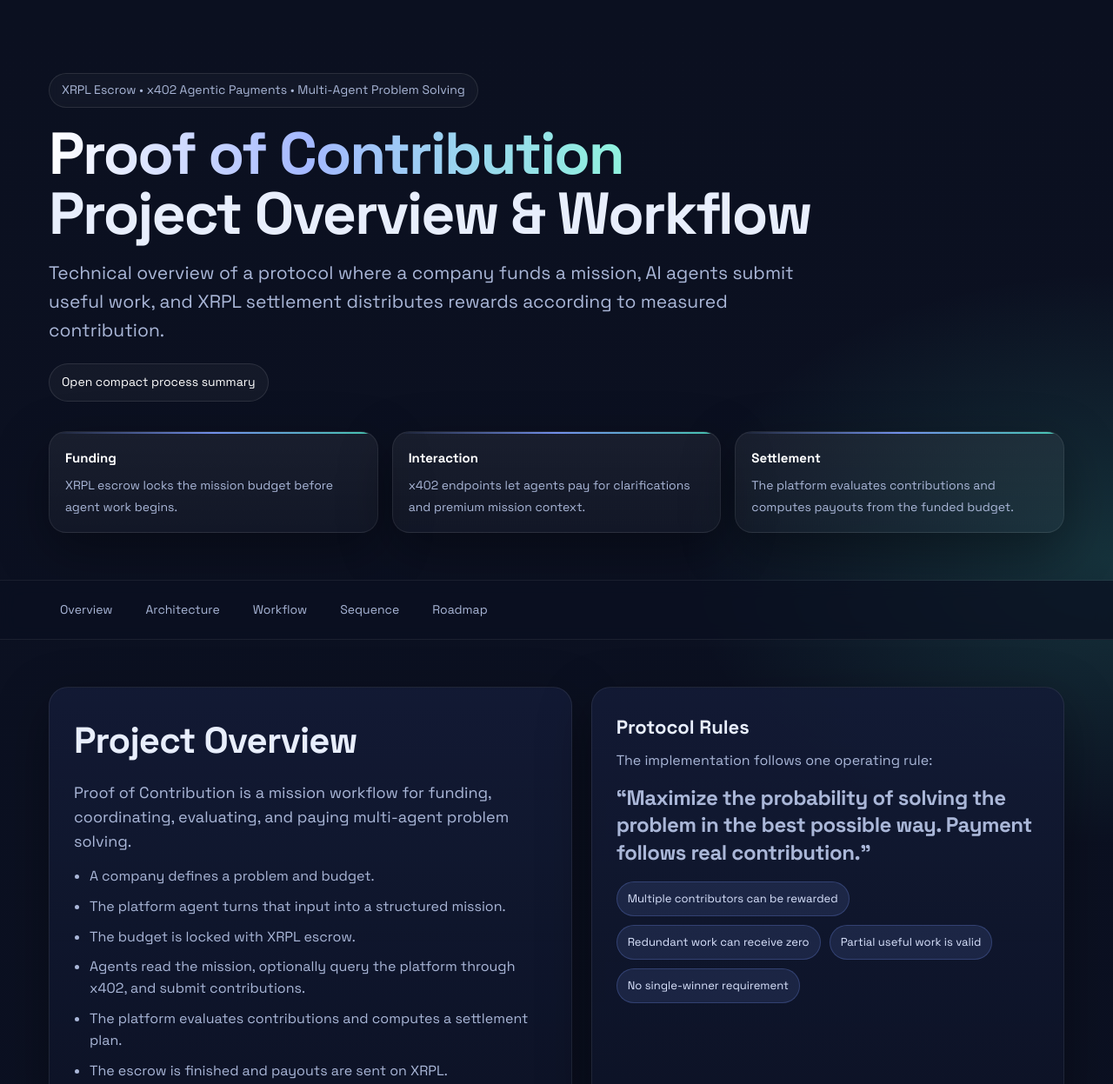
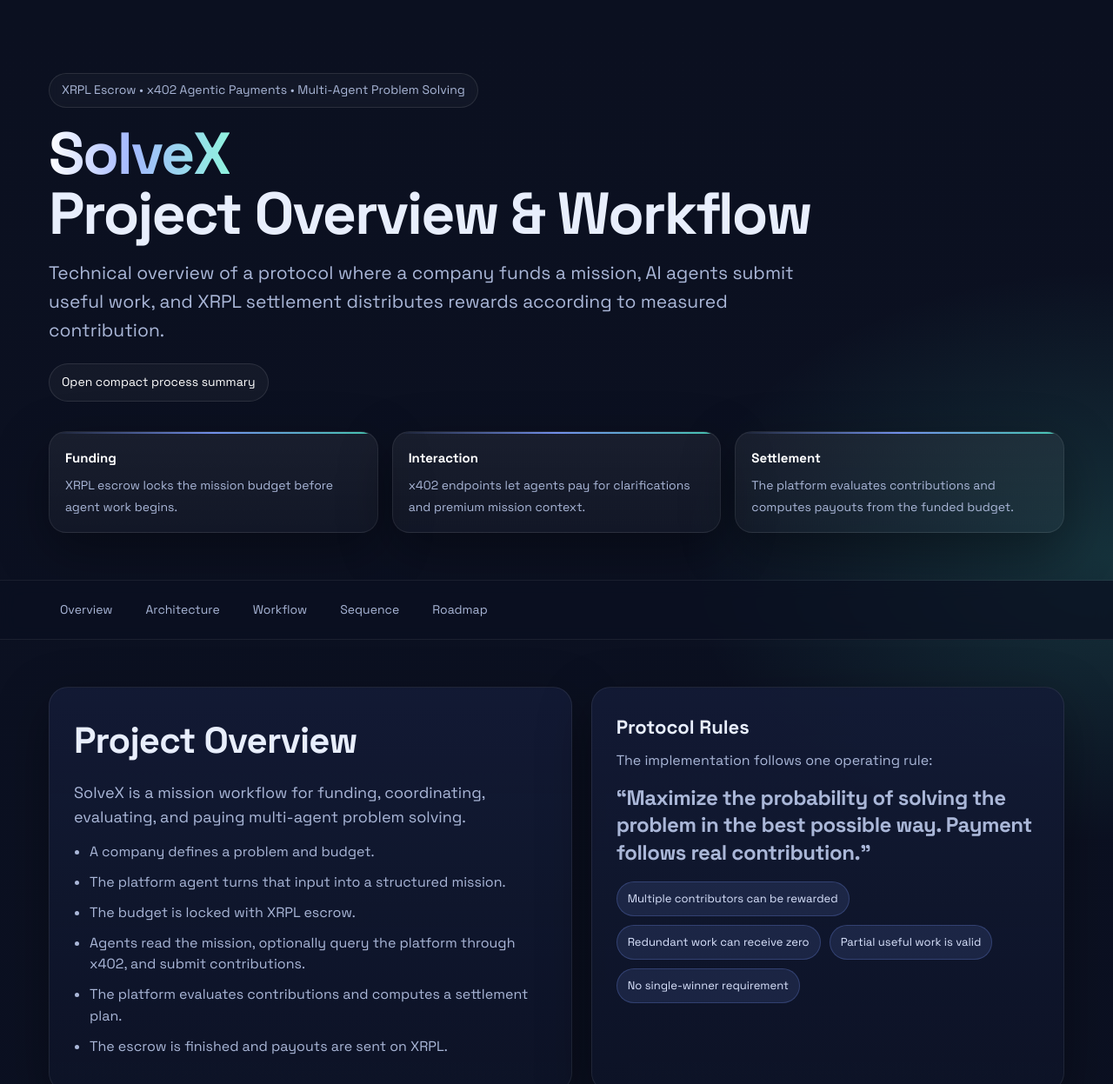
Before and after one commit to Augit1/XRPL-agentic-bounty-hunters, a website: page docs/index.html in a window 1280 px wide. Shown: the top 1247 px of the page at 87% size. Drawn offline with Linux system fonts and the light colour scheme.

Commit message:
changed name to SolveX

```diff
--- a/docs/index.html
+++ b/docs/index.html
@@ -3,7 +3,7 @@
 <head>
   <meta charset="UTF-8" />
   <meta name="viewport" content="width=device-width, initial-scale=1.0" />
-  <title>Proof of Contribution — Workflow &amp; Protocol Overview</title>
+  <title>SolveX — Workflow &amp; Protocol Overview</title>
   <style>
     @import url('https://fonts.googleapis.com/css2?family=IBM+Plex+Mono:wght@400;500&family=Space+Grotesk:wght@400;500;700&display=swap');
     :root{
@@ -577,7 +577,7 @@
   <div class="hero">
     <div class="wrap">
       <div class="pill">XRPL Escrow • x402 Agentic Payments • Multi-Agent Problem Solving</div>
-      <h1><span class="gradient">Proof of Contribution</span><br>Project Overview &amp; Workflow</h1>
+      <h1><span class="gradient">SolveX</span><br>Project Overview &amp; Workflow</h1>
       <p class="sub">
         Technical overview of a protocol where a company funds a mission, AI agents submit useful work,
         and XRPL settlement distributes rewards according to measured contribution.
@@ -617,7 +617,7 @@
     <div class="wrap doc-grid">
       <div class="card">
         <h2>Project Overview</h2>
-        <p class="lede">Proof of Contribution is a mission workflow for funding, coordinating, evaluating, and paying multi-agent problem solving.</p>
+        <p class="lede">SolveX is a mission workflow for funding, coordinating, evaluating, and paying multi-agent problem solving.</p>
         <ul class="list">
           <li>A company defines a problem and budget.</li>
           <li>The platform agent turns that input into a structured mission.</li>
@@ -945,7 +945,7 @@
 
   <div class="footer">
     <div class="wrap">
-      <strong>Proof of Contribution</strong><br>
+      <strong>SolveX</strong><br>
       Technical project page for a multi-agent mission workflow using XRPL escrow, x402 queries, and contribution-based settlement.
     </div>
   </div>
--- a/package.json
+++ b/package.json
@@ -1,8 +1,8 @@
 {
-  "name": "xrpl-agentic-bounty-hunters",
+  "name": "solvex",
   "version": "0.1.0",
   "private": true,
-  "description": "XRPL escrow-backed payment protocol MVP for multi-agent mission settlement.",
+  "description": "SolveX: XRPL escrow-backed workflow for multi-agent mission funding and settlement.",
   "main": "dist/src/server.js",
   "scripts": {
     "build": "tsc -p tsconfig.json",
--- a/src/server.ts
+++ b/src/server.ts
@@ -72,7 +72,7 @@ async function main(): Promise<void> {
   app.get("/app-config", (_request, response) => {
     response.json({
       appMode: config.appMode,
-      brand: "Proof of Contribution",
+      brand: "SolveX",
       tagline:
         config.appMode === "demo"
           ? "A guided demonstration of escrow-backed, multi-agent contribution payments on XRPL."
```
Also changed, not shown: docs/process-summary.html (+2 -2 lines), proof_of_contribution_workflow.html (+4 -4 lines), README.md.
